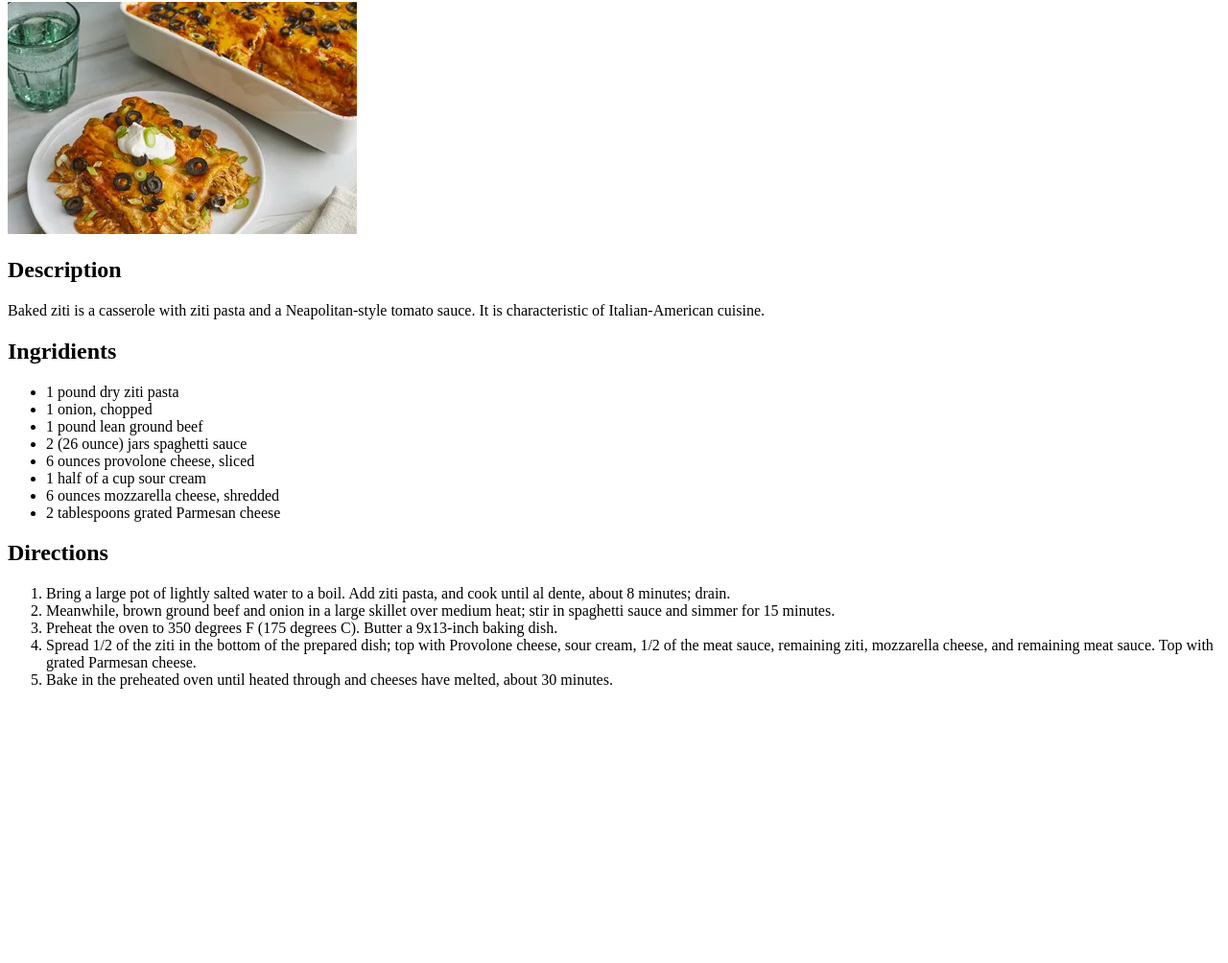
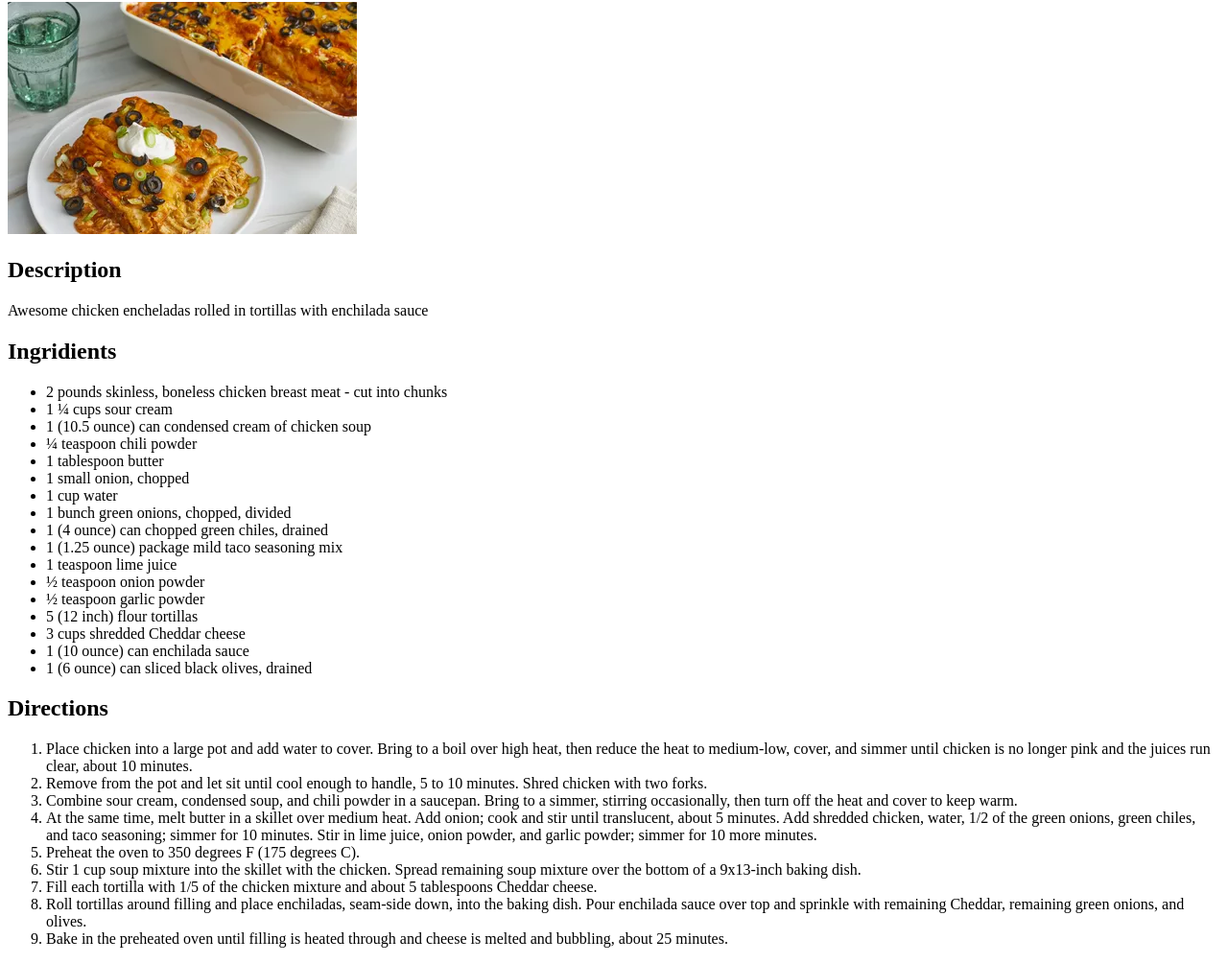
Before and after one commit to KokorakaboboMax/odin-recipes, a plain HTML site: page recipes/angelas-awesome-enchiladas.html in a window 1280 px wide. Shown: the part 78-1082 px from the top of the page at 96% size. Before the commit the page ends 812 px from the top, so only its background shows below. Drawn offline with Linux system fonts and the light colour scheme.

Commit message:
Added content to the file
Added the structure and content to the HTML document

```diff
--- a/recipes/angelas-awesome-enchiladas.html
+++ b/recipes/angelas-awesome-enchiladas.html
@@ -7,42 +7,69 @@
 </head>
 <body>
     <h1>Angela's Awesome Enchiladas</h1>
-    <img src="../img/angelas-awesome-enchiladas.jpg" alt="Awesome and delicious chicken encheladas with olives and spicy chilli sauce">
+    <img src="../img/angelas-awesome-enchiladas.jpg" alt="Picture of the product">
     <h2>Description</h2>
-    <p>Baked ziti is a casserole with ziti pasta and a Neapolitan-style
-        tomato sauce. It is characteristic of Italian-American cuisine.
+    <p>Awesome chicken encheladas rolled in tortillas with enchilada sauce
     </p>
     <h2>Ingridients</h2>
     <ul>
-        <li>1 pound dry ziti pasta</li>
-        <li>1 onion, chopped</li>
-        <li>1 pound lean ground beef</li>
-        <li>2 (26 ounce) jars spaghetti sauce</li>
-        <li>6 ounces provolone cheese, sliced</li>
-        <li>1 half of a cup sour cream</li>
-        <li>6 ounces mozzarella cheese, shredded</li>
-        <li>2 tablespoons grated Parmesan cheese</li>
+        <li>2 pounds skinless, boneless chicken breast meat - cut into chunks</li>
+        <li>1 ¼ cups sour cream</li>
+        <li>1 (10.5 ounce) can condensed cream of chicken soup</li>
+        <li>¼ teaspoon chili powder</li>
+        <li>1 tablespoon butter</li>
+        <li>1 small onion, chopped</li>
+        <li>1 cup water</li>
+        <li>1 bunch green onions, chopped, divided</li>
+        <li>1 (4 ounce) can chopped green chiles, drained</li>
+        <li>1 (1.25 ounce) package mild taco seasoning mix</li>
+        <li>1 teaspoon lime juice</li>
+        <li>½ teaspoon onion powder</li>
+        <li>½ teaspoon garlic powder</li>
+        <li>5 (12 inch) flour tortillas</li>
+        <li>3 cups shredded Cheddar cheese</li>
+        <li>1 (10 ounce) can enchilada sauce</li>
+        <li>1 (6 ounce) can sliced black olives, drained</li>
     </ul>
     <h2>Directions</h2>
     <ol>
        <li>
-        Bring a large pot of lightly salted water to a boil.
-        Add ziti pasta, and cook until al dente, about 8 minutes; drain.
+        Place chicken into a large pot and add water to cover. Bring to a boil over high heat,
+        then reduce the heat to medium-low, cover,
+        and simmer until chicken is no longer pink and the juices run clear, about 10 minutes.
        </li>
        <li>
-        Meanwhile, brown ground beef and onion in a large skillet
-        over medium heat; stir in spaghetti sauce and simmer for 15 minutes.
+        Remove from the pot and let sit until cool enough to handle,
+        5 to 10 minutes. Shred chicken with two forks.
        </li>
        <li>
-        Preheat the oven to 350 degrees F (175 degrees C). Butter a 9x13-inch baking dish.
+        Combine sour cream, condensed soup, and chili powder in a saucepan.
+        Bring to a simmer, stirring occasionally, then turn off the heat and cover to keep warm.
        </li>
        <li>
-        Spread 1/2 of the ziti in the bottom of the prepared dish; top with Provolone cheese,
-        sour cream, 1/2 of the meat sauce, remaining ziti,
-        mozzarella cheese, and remaining meat sauce. Top with grated Parmesan cheese.
+        At the same time, melt butter in a skillet over medium heat. Add onion; cook and
+        stir until translucent, about 5 minutes. Add shredded chicken, water, 1/2 of the
+        green onions, green chiles, and taco seasoning; simmer for 10 minutes.
+        Stir in lime juice, onion powder, and garlic powder; simmer for 10 more minutes.
        </li>
        <li>
-        Bake in the preheated oven until heated through and cheeses have melted, about 30 minutes.
+        Preheat the oven to 350 degrees F (175 degrees C).
+       </li>
+       <li>
+        Stir 1 cup soup mixture into the skillet with the chicken.
+        Spread remaining soup mixture over the bottom of a 9x13-inch baking dish.
+       </li>
+       <li>
+        Fill each tortilla with 1/5 of the chicken mixture and about 5 tablespoons Cheddar cheese.
+       </li>
+       <li>
+        Roll tortillas around filling and place enchiladas, seam-side down,
+        into the baking dish. Pour enchilada sauce over
+        top and sprinkle with remaining Cheddar, remaining green onions, and olives.
+       </li>
+       <li>
+        Bake in the preheated oven until filling is
+        heated through and cheese is melted and bubbling, about 25 minutes.
        </li>
     </ol>
 </body>
```
